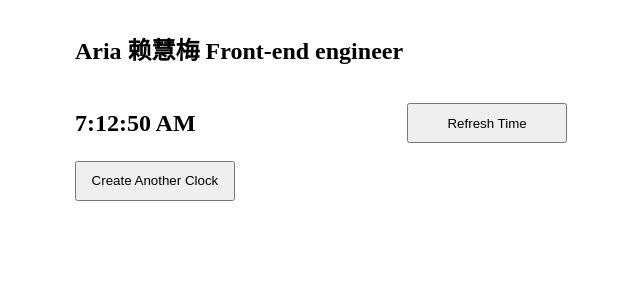
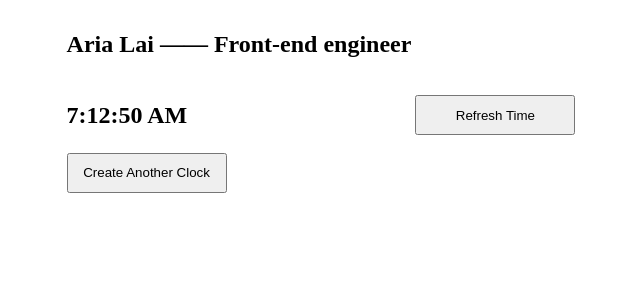
Before and after one commit to nonamelhm/my-clock-app, a React (Create React App) app: page / in a window 1280 px wide. Shown: the top 300 px of the page, without its empty margins (319-959 px from the left). Built offline with nearby package versions, Linux system fonts and the light colour scheme.

Commit message:
fix:optimize

```diff
--- a/src/pages/Home/index.jsx
+++ b/src/pages/Home/index.jsx
@@ -1,8 +1,8 @@
 import React, {useState, Suspense, lazy} from 'react';
 import {debounce} from 'lodash';
-import home from './index.module.css'; //引入的时候给一个名称
-
-const Clock = lazy(() => import('@/components/Clock')); // 使用React.lazy进行路由懒加载
+import home from './index.module.css';
+// Lazy route lazy loading using React.lazy
+const Clock = lazy(() => import('@/components/Clock'));
 
 const Home = () => {
     const [currentTime, setCurrentTime] = useState(new Date());
@@ -10,25 +10,25 @@ const Home = () => {
     const [loading, setLoading] = useState(false); // loading状态
     const [isRefreshing, setIsRefreshing] = useState(false); // 是否正在刷新中
 
-    // 点击刷新时间 使用debounce进行防抖优化
+    // Click Refresh time to use debounce for anti-shake optimization
     const refreshTime = debounce(() => {
-        // 设置为正在刷新中
+        // Set to refreshing
         setIsRefreshing(true);
         setCurrentTime(new Date());
         setTimeout(() => {
-            // 刷新完成后取消正在刷新中状态
+            // After refreshing is complete, cancel the refreshing state
             setIsRefreshing(false);
         }, 500);
     }, 500);
 
-    // 创建时钟，使用debounce进行防抖优化
+    // Create the clock and use debounce for anti-shake optimization
     const createClock = debounce(() => {
-        // 开始加载时显示loading
+        // Displays loading when loading begins
         setLoading(true);
         setTimeout(() => {
-            // 添加一个新的时钟组件
+            // Add a new clock component
             setClocks(prevClocks => [...prevClocks, <Clock key={prevClocks.length}/>]);
-            // 完成时取消loading
+            // Cancel loading when finished
             setLoading(false);
         }, 500);
     }, 500);
@@ -38,7 +38,7 @@ const Home = () => {
             <tbody>
             <tr>
                 <td>
-                    <h2>Aria 赖慧梅 Front-end engineer</h2>
+                    <h2>Aria Lai —— Front-end engineer</h2>
                 </td>
             </tr>
             <tr>
@@ -46,15 +46,15 @@ const Home = () => {
                     <h2>{currentTime.toLocaleTimeString()}</h2>
                 </td>
                 <td>
-                    {/* 根据isRefreshing状态显示不同的按钮文本 */}
+                    {/* Display a different button text depending on the isRefreshing status */}
                     <button className={home.button}
-                            onClick={refreshTime}>{isRefreshing ? "更新中Loading..." : "Refresh Time"}</button>
+                            onClick={refreshTime}>{isRefreshing ? "Loading..." : "Refresh Time"}</button>
                 </td>
             </tr>
             <tr>
                 <td>
                     <button className={home.button} onClick={createClock}>
-                        {loading ? "加载中Loading..." : "Create Another Clock"}
+                        {loading ? "Loading..." : "Create Another Clock"}
                     </button>
                     <Suspense fallback={<div>Loading...</div>}>
                         {clocks.map((clock, index) => (<div key={index}>{clock}</div>))}
```
